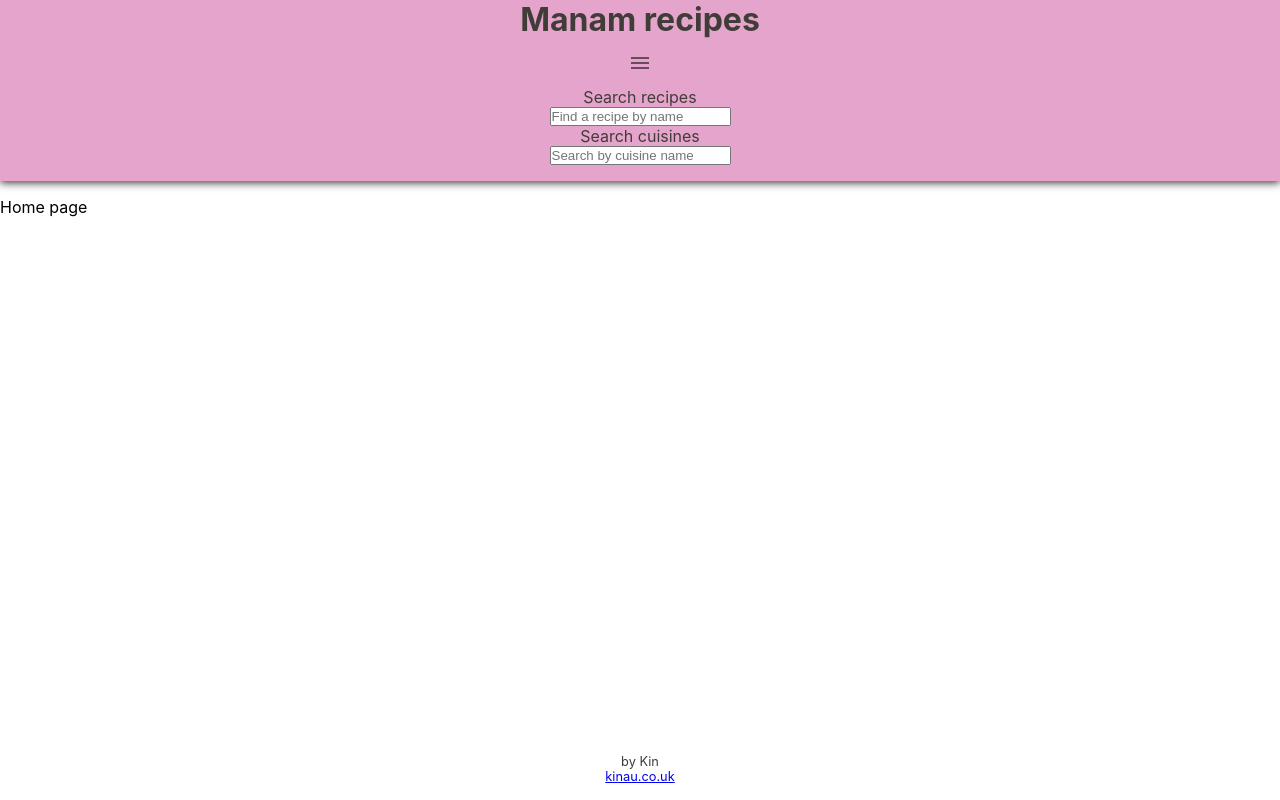
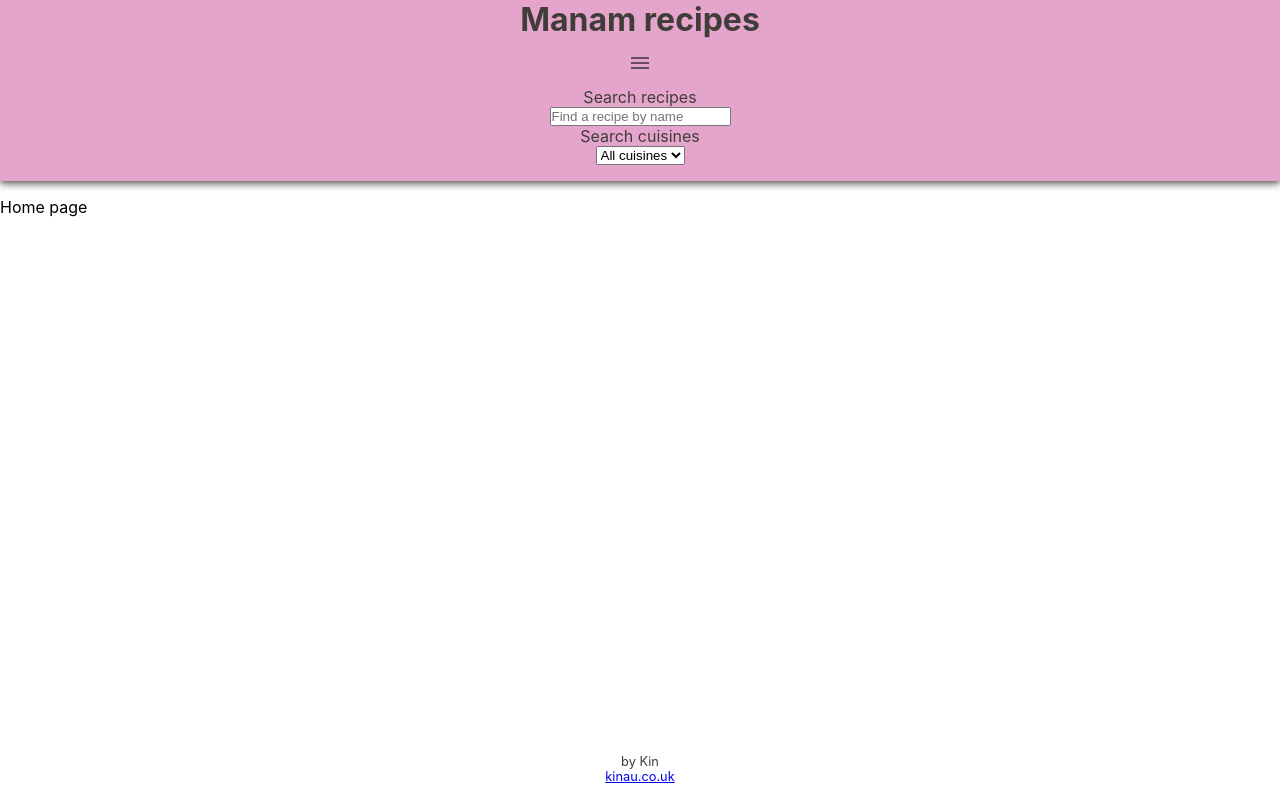
Before and after one commit to kin-au/manam-recipes, a React (Create React App) app: page / in a window 1280 px wide. Built offline with nearby package versions, Linux system fonts and the light colour scheme.

Commit message:
cuisine select dropdown search

```diff
--- a/src/components/RecipeFinder/RecipeFinder.tsx
+++ b/src/components/RecipeFinder/RecipeFinder.tsx
@@ -1,5 +1,6 @@
 import React from "react";
 import allSearch from "../../utils/allSearch";
+import cuisineList from "../../utils/cuisineList";
 import { RecipeFinderProps } from "./types";
 
 const RecipeFinder = (props: RecipeFinderProps) => {
@@ -22,13 +23,16 @@ const RecipeFinder = (props: RecipeFinderProps) => {
         onChange={(event) => setNameSearchText(event.target.value)}
       />
       <label htmlFor="cuisineSearch">Search cuisines</label>
-      <input
+      <select
         id="cuisineSearch"
-        type="search"
-        placeholder="Search by cuisine name"
         value={cuisineSearchText}
         onChange={(event) => setCuisineSearchText(event.target.value)}
-      />
+      >
+        <option value="">All cuisines</option>
+        {cuisineList(allRecipes).map((cuisine) => {
+          return <option value={cuisine}>{cuisine}</option>;
+        })}
+      </select>
     </>
   );
 };
--- a/src/utils/cuisineSearch.ts
+++ b/src/utils/cuisineSearch.ts
@@ -5,9 +5,7 @@ const cuisineSearch = (
   cuisineSearchText: string
 ): AllRecipeData => {
   return recipeList.filter((recipe: RecipeData) => {
-    return recipe.cuisine
-      .toLowerCase()
-      .includes(cuisineSearchText.toLowerCase());
+    return recipe.cuisine === cuisineSearchText;
   });
 };
 
```
